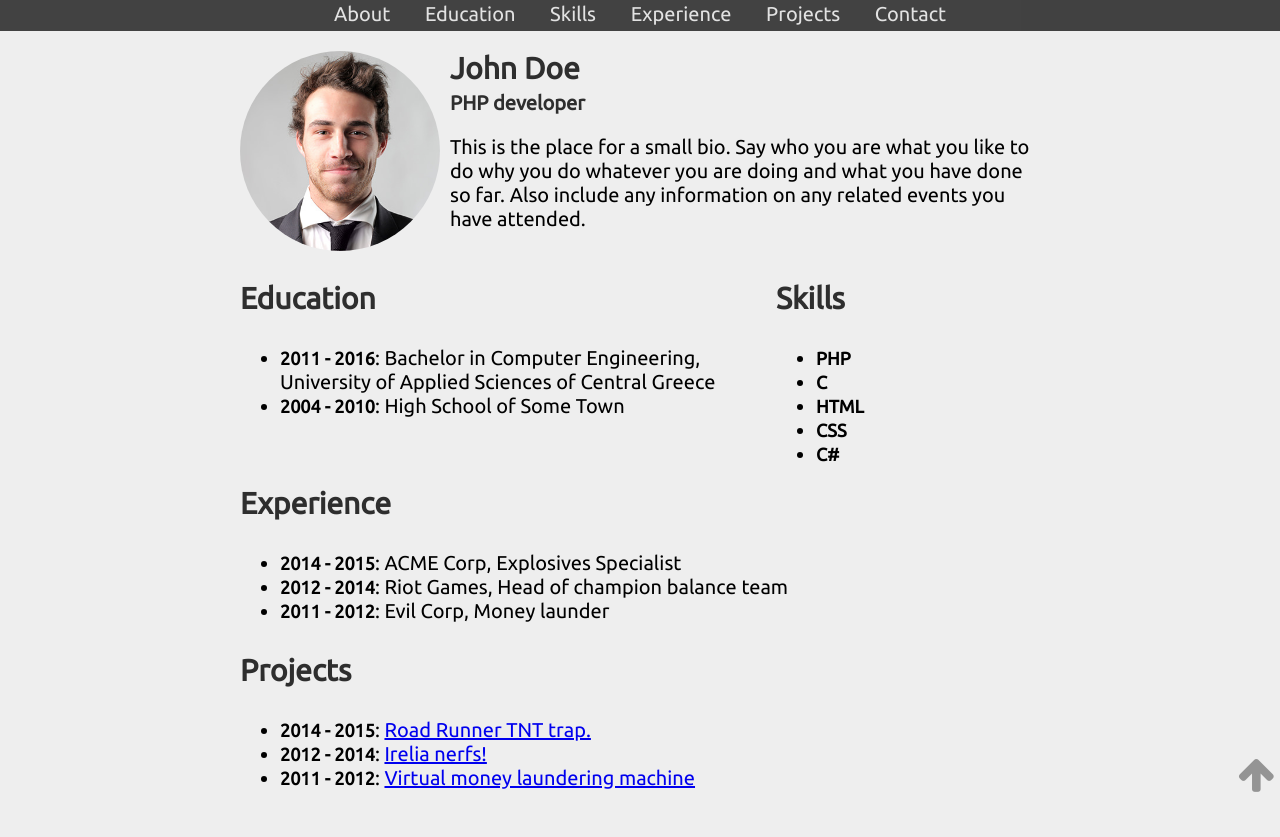
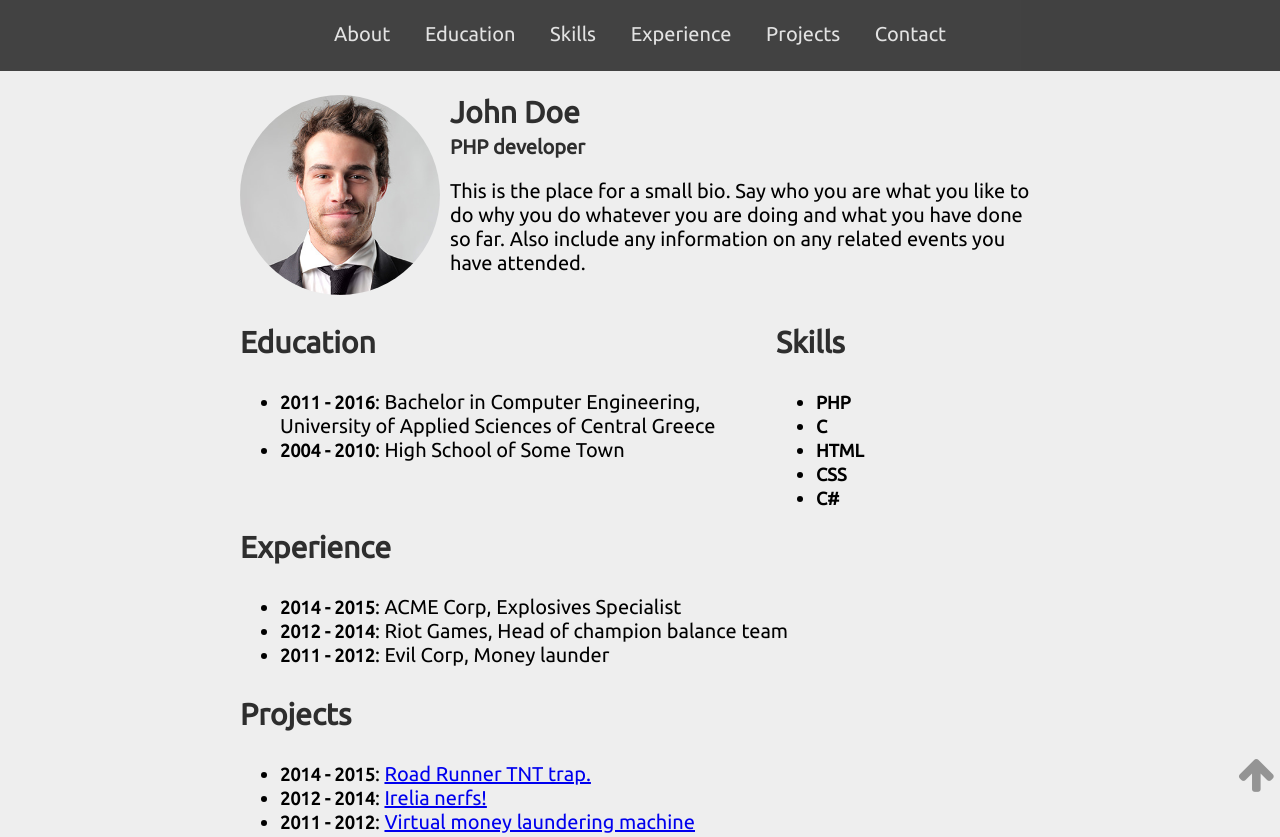
Before and after one commit to DecisionSystemsGroup/workshop-html, a plain HTML site: page index.html in a window 1280 px wide. Shown: the top 837 px of the page. Drawn offline with Linux system fonts and the light colour scheme.

Commit message:
fix menu bar

```diff
--- a/css/theme.css
+++ b/css/theme.css
@@ -8,9 +8,8 @@ body{
 
 #menu{
   width: 100%;
-  position: sticky;
+  position: fixed;
   top: 0;
-  margin-top: -30px;
   text-align: center;
   font-size: 20px;
   background-color: rgba(56, 56, 56, 0.95);
@@ -35,6 +34,7 @@ body{
   display: block;
   margin-left: auto;
   margin-right: auto;
+  margin-top: 95px;
   width:800px;
 }
 
--- a/index.html
+++ b/index.html
@@ -1,5 +1,5 @@
 <!DOCTYPE html>
-<html>
+<html id="top">
 	<head>
 		<meta charset="utf-8" />
 		<title>John Doe Portofolio</title>
@@ -8,10 +8,10 @@
 		<link rel="stylesheet" href="https://maxcdn.bootstrapcdn.com/font-awesome/4.4.0/css/font-awesome.min.css">
 	</head>
 
-	<body id="body">
+	<body>
 		<div id="menu">
 			<ul>
-				<li><a href="#body">About</a></li>
+				<li><a href="#top">About</a></li>
 				<li><a href="#education">Education</a></li>
 				<li><a href="#skills">Skills</a></li>
 				<li><a href="#experience">Experience</a></li>
@@ -99,7 +99,7 @@
 			</ul>
 		</div>
 		<div id="backToTop">
-			<a href="#body"><i class="fa fa-arrow-up fa-2x"></i></a>
+			<a href="#top"><i class="fa fa-arrow-up fa-2x"></i></a>
 		</div>
 	</body>
 
```
